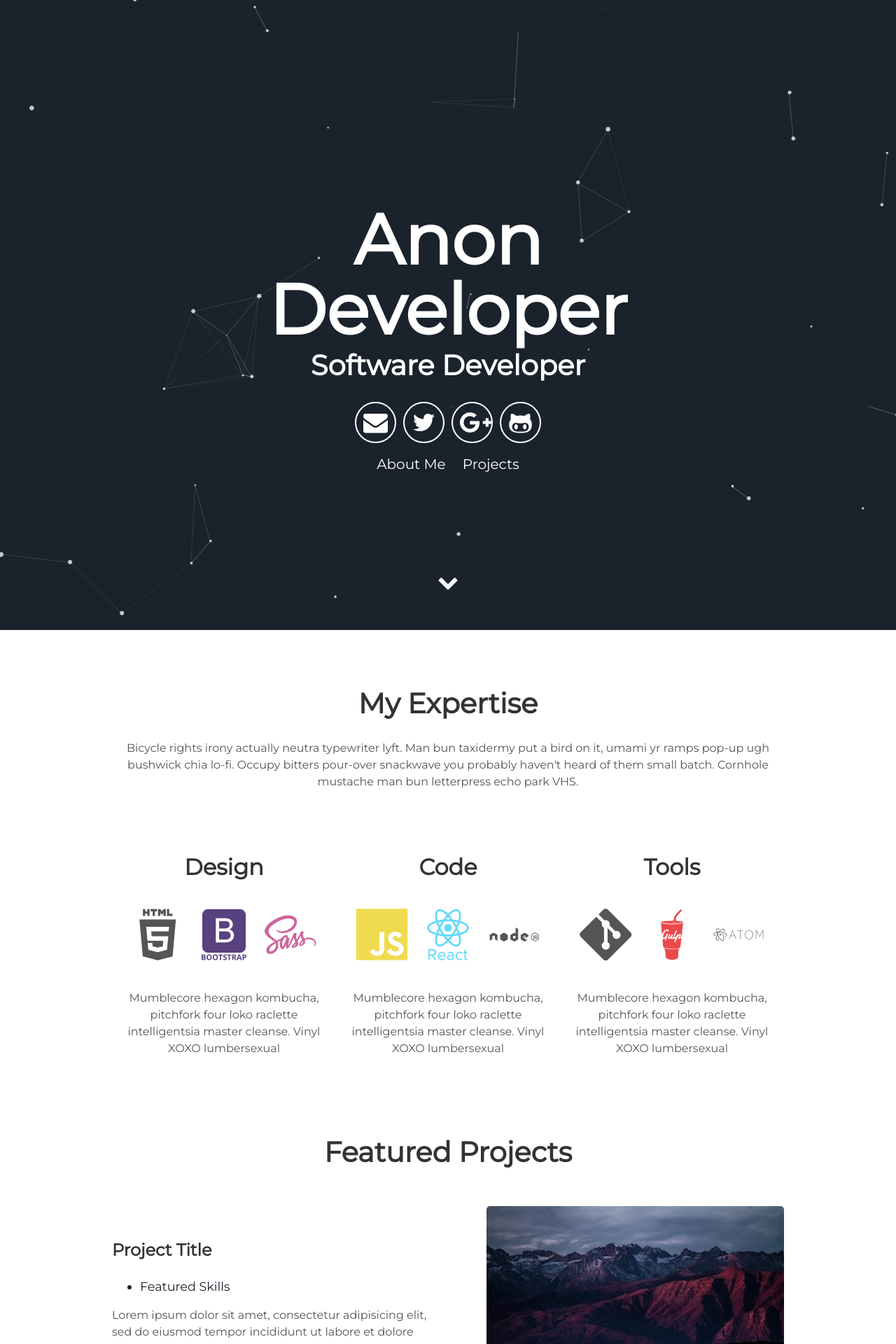
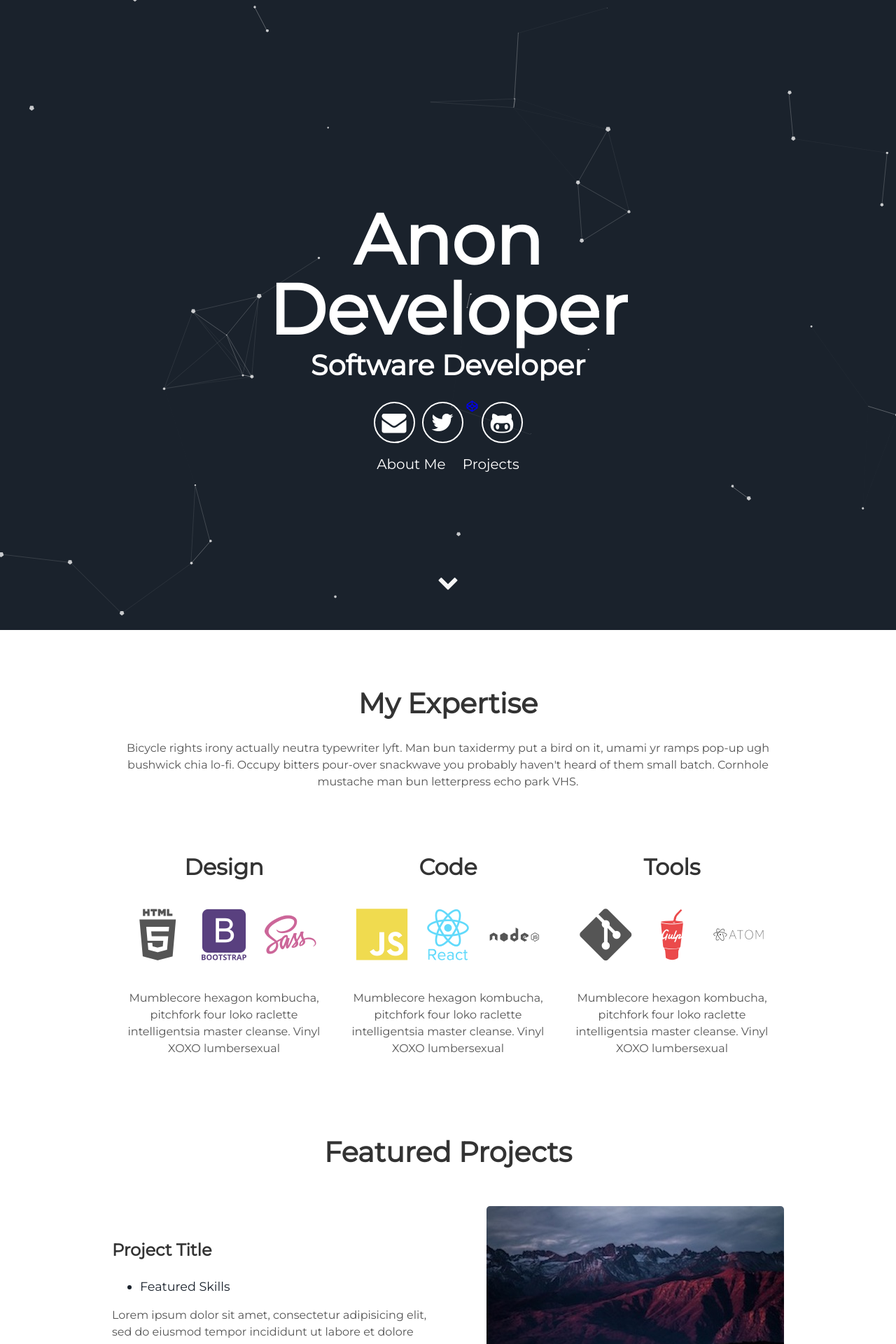
Before and after one commit to alexsaji111/alexsaji111.github.io, a Jekyll site: the page built from index.html, in a window 1280 px wide. Shown: the top 1920 px of the page at 70% size. Built offline with Jekyll 4.4.1, drawn with Linux system fonts in a browser that asks for light colours.

Commit message:
Update header.html

```diff
--- a/_includes/header.html
+++ b/_includes/header.html
@@ -7,7 +7,7 @@
       <div class="header-icons">
         <a aria-label="Send email" target="_blank" href="https://mail.google.com/"><i class="icon fa fa-envelope"></i></a>
         <a aria-label="My Twitter" target="_blank" href="https://twitter.com/AlexSajiGeorge"><i class="icon fa fa-twitter" aria-hidden="true"></i></a>
-        <a aria-label="My Google Plus" target="_blank" href="#"><i class="icon fa fa-google-plus" aria-hidden="true"></i></a>
+        <a aria-label="My Google Plus" target="_blank" href="https://codepen.io/devAlex"><i class="fa fa-codepen" aria-hidden="true"></i></a>
         <a aria-label="My Github" target="_blank" href="https://github.com/alexsaji111"><i class="icon fa fa-github-alt" aria-hidden="true"></i></a>
       </div>
       <div class="header-links">
```
